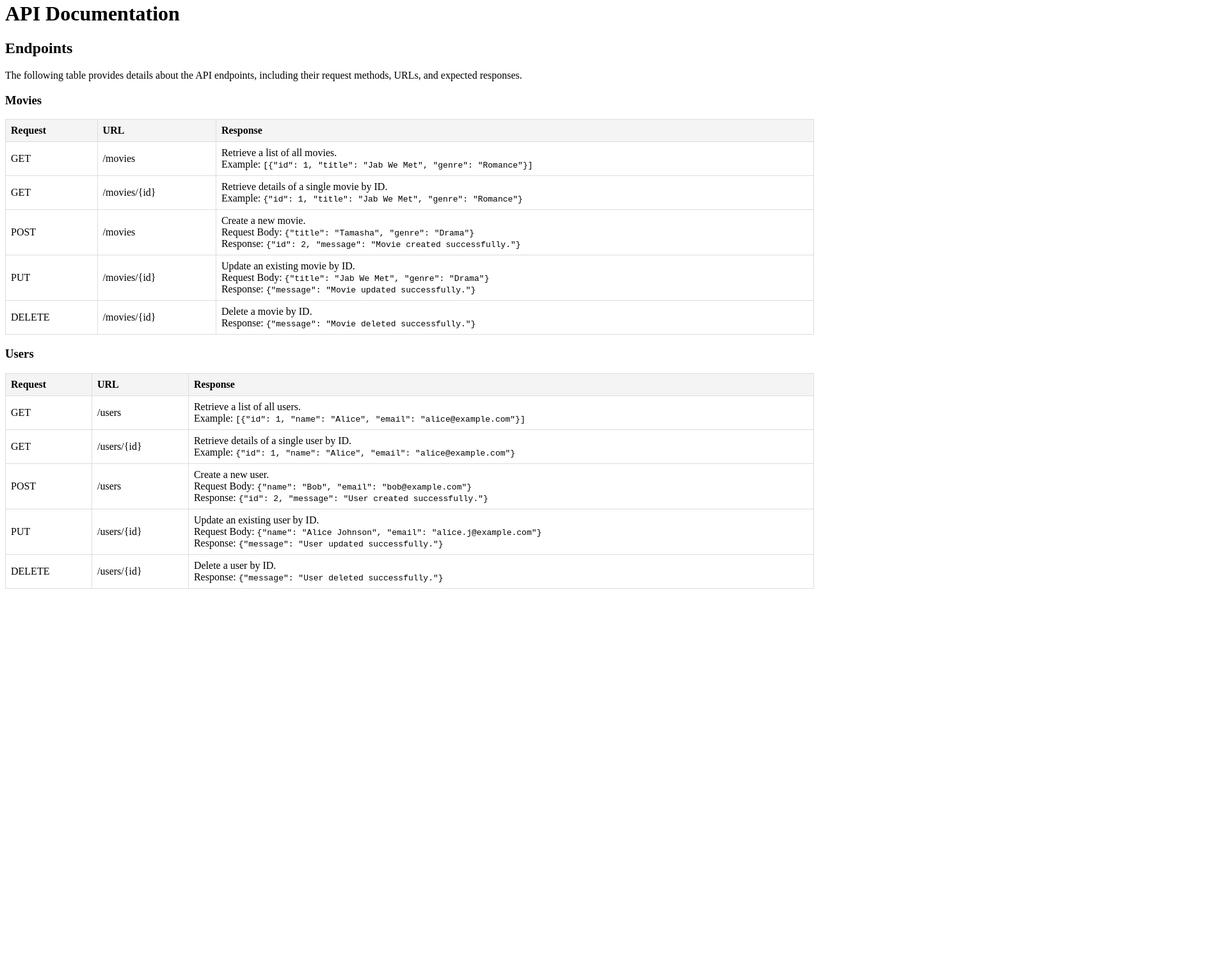
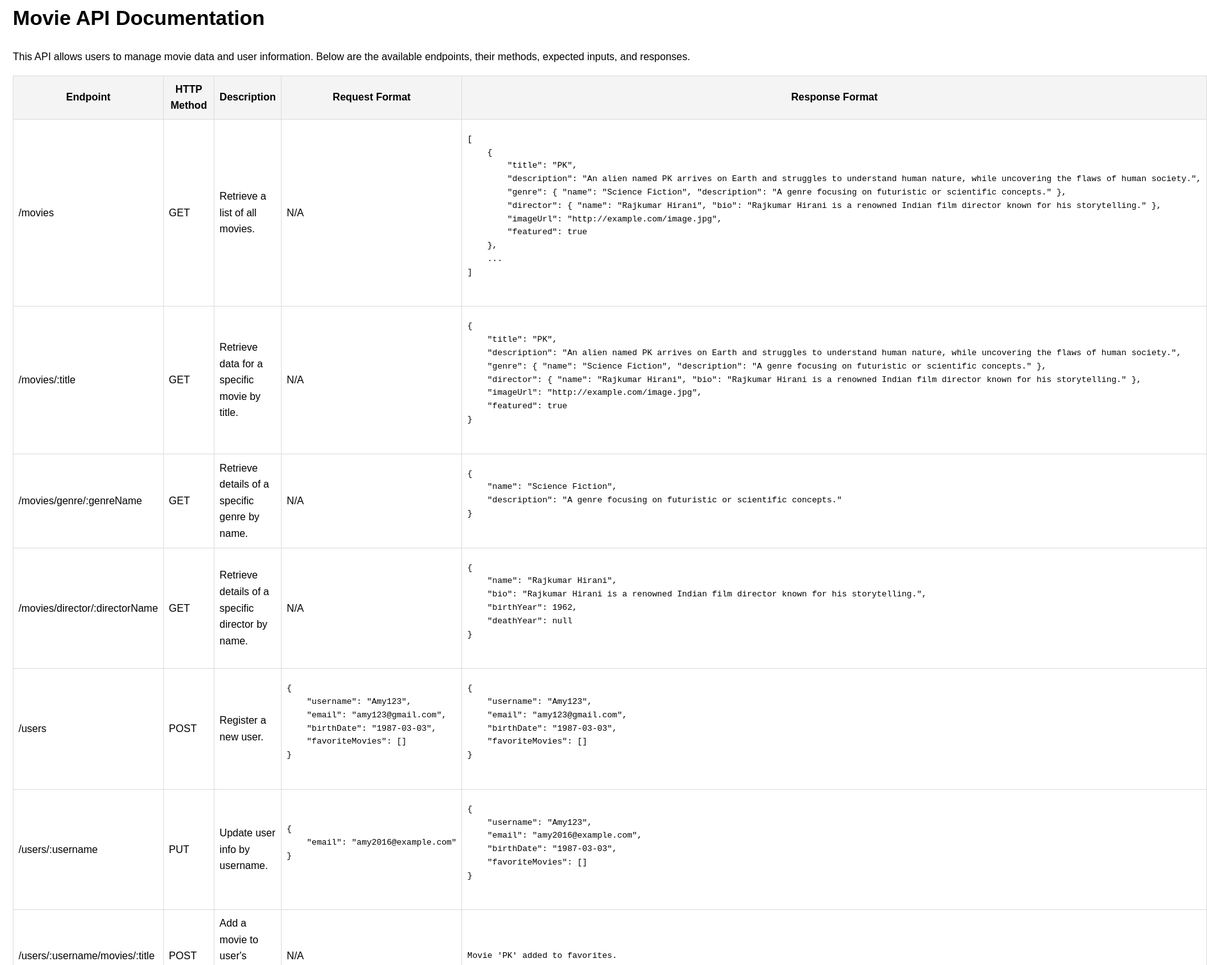
Before and after one commit to amruta387/AmyFlixMovieAPP, a website: page public/documentation.html in a window 1280 px wide. Shown: the part 18-1526 px from the top of the page at 64% size, 1886 px wide, since content can reach past the window. Before the commit the page ends 946 px from the top, so only its background shows below. Drawn offline with Linux system fonts and the light colour scheme.

Commit message:
documented CRUD operations performed in mongoDB

```diff
--- a/package.json
+++ b/package.json
@@ -18,6 +18,7 @@
   "dependencies": {
     "body-parser": "^1.20.3",
     "express": "^4.21.1",
+    "mongoose": "^8.8.3",
     "morgan": "^1.10.0",
     "uuid": "^11.0.3"
   },
--- a/public/documentation.html
+++ b/public/documentation.html
@@ -3,16 +3,21 @@
 <head>
     <meta charset="UTF-8">
     <meta name="viewport" content="width=device-width, initial-scale=1.0">
-    <title>MovieAPI Documentation</title>
+    <title>Movie API Documentation</title>
     <style>
+        body {
+            font-family: Arial, sans-serif;
+            line-height: 1.6;
+            margin: 20px;
+        }
         table {
             width: 100%;
             border-collapse: collapse;
+            margin-bottom: 20px;
         }
         th, td {
             border: 1px solid #ddd;
             padding: 8px;
-            text-align: left;
         }
         th {
             background-color: #f4f4f4;
@@ -20,83 +25,162 @@
     </style>
 </head>
 <body>
-    <h1>API Documentation</h1>
+    <h1>Movie API Documentation</h1>
+    <p>This API allows users to manage movie data and user information. Below are the available endpoints, their methods, expected inputs, and responses.</p>
 
-    <h2>Endpoints</h2>
-    <p>The following table provides details about the API endpoints, including their request methods, URLs, and expected responses.</p>
-
-    <h3>Movies</h3>
     <table>
         <thead>
             <tr>
-                <th>Request</th>
-                <th>URL</th>
-                <th>Response</th>
+                <th>Endpoint</th>
+                <th>HTTP Method</th>
+                <th>Description</th>
+                <th>Request Format</th>
+                <th>Response Format</th>
             </tr>
         </thead>
         <tbody>
             <tr>
+                <td>/movies</td>
                 <td>GET</td>
-                <td>/movies</td>
-                <td>Retrieve a list of all movies.<br>Example: <code>[{"id": 1, "title": "Jab We Met", "genre": "Romance"}]</code></td>
+                <td>Retrieve a list of all movies.</td>
+                <td>N/A</td>
+                <td>
+                    <pre>
+[
+    {
+        "title": "PK",
+        "description": "An alien named PK arrives on Earth and struggles to understand human nature, while uncovering the flaws of human society.",
+        "genre": { "name": "Science Fiction", "description": "A genre focusing on futuristic or scientific concepts." },
+        "director": { "name": "Rajkumar Hirani", "bio": "Rajkumar Hirani is a renowned Indian film director known for his storytelling." },
+        "imageUrl": "http://example.com/image.jpg",
+        "featured": true
+    },
+    ...
+]
+                    </pre>
+                </td>
             </tr>
             <tr>
+                <td>/movies/:title</td>
                 <td>GET</td>
-                <td>/movies/{id}</td>
-                <td>Retrieve details of a single movie by ID.<br>Example: <code>{"id": 1, "title": "Jab We Met", "genre": "Romance"}</code></td>
+                <td>Retrieve data for a specific movie by title.</td>
+                <td>N/A</td>
+                <td>
+                    <pre>
+{
+    "title": "PK",
+    "description": "An alien named PK arrives on Earth and struggles to understand human nature, while uncovering the flaws of human society.",
+    "genre": { "name": "Science Fiction", "description": "A genre focusing on futuristic or scientific concepts." },
+    "director": { "name": "Rajkumar Hirani", "bio": "Rajkumar Hirani is a renowned Indian film director known for his storytelling." },
+    "imageUrl": "http://example.com/image.jpg",
+    "featured": true
+}
+                    </pre>
+                </td>
             </tr>
             <tr>
-                <td>POST</td>
-                <td>/movies</td>
-                <td>Create a new movie.<br>Request Body: <code>{"title": "Tamasha", "genre": "Drama"}</code><br>Response: <code>{"id": 2, "message": "Movie created successfully."}</code></td>
+                <td>/movies/genre/:genreName</td>
+                <td>GET</td>
+                <td>Retrieve details of a specific genre by name.</td>
+                <td>N/A</td>
+                <td>
+                    <pre>
+{
+    "name": "Science Fiction",
+    "description": "A genre focusing on futuristic or scientific concepts."
+}
+                    </pre>
+                </td>
             </tr>
             <tr>
-                <td>PUT</td>
-                <td>/movies/{id}</td>
-                <td>Update an existing movie by ID.<br>Request Body: <code>{"title": "Jab We Met", "genre": "Drama"}</code><br>Response: <code>{"message": "Movie updated successfully."}</code></td>
+                <td>/movies/director/:directorName</td>
+                <td>GET</td>
+                <td>Retrieve details of a specific director by name.</td>
+                <td>N/A</td>
+                <td>
+                    <pre>
+{
+    "name": "Rajkumar Hirani",
+    "bio": "Rajkumar Hirani is a renowned Indian film director known for his storytelling.",
+    "birthYear": 1962,
+    "deathYear": null
+}
+                    </pre>
+                </td>
             </tr>
             <tr>
-                <td>DELETE</td>
-                <td>/movies/{id}</td>
-                <td>Delete a movie by ID.<br>Response: <code>{"message": "Movie deleted successfully."}</code></td>
-            </tr>
-        </tbody>
-    </table>
-
-    <h3>Users</h3>
-    <table>
-        <thead>
-            <tr>
-                <th>Request</th>
-                <th>URL</th>
-                <th>Response</th>
-            </tr>
-        </thead>
-        <tbody>
-            <tr>
-                <td>GET</td>
                 <td>/users</td>
-                <td>Retrieve a list of all users.<br>Example: <code>[{"id": 1, "name": "Alice", "email": "alice@example.com"}]</code></td>
+                <td>POST</td>
+                <td>Register a new user.</td>
+                <td>
+                    <pre>
+{
+    "username": "Amy123",
+    "email": "amy123@gmail.com",
+    "birthDate": "1987-03-03",
+    "favoriteMovies": []
+}
+                    </pre>
+                </td>
+                <td>
+                    <pre>
+{
+    "username": "Amy123",
+    "email": "amy123@gmail.com",
+    "birthDate": "1987-03-03",
+    "favoriteMovies": []
+}
+                    </pre>
+                </td>
             </tr>
             <tr>
-                <td>GET</td>
-                <td>/users/{id}</td>
-                <td>Retrieve details of a single user by ID.<br>Example: <code>{"id": 1, "name": "Alice", "email": "alice@example.com"}</code></td>
+                <td>/users/:username</td>
+                <td>PUT</td>
+                <td>Update user info by username.</td>
+                <td>
+                    <pre>
+{
+    "email": "amy2016@example.com"
+}
+                    </pre>
+                </td>
+                <td>
+                    <pre>
+{
+    "username": "Amy123",
+    "email": "amy2016@example.com",
+    "birthDate": "1987-03-03",
+    "favoriteMovies": []
+}
+                    </pre>
+                </td>
             </tr>
             <tr>
+                <td>/users/:username/movies/:title</td>
                 <td>POST</td>
-                <td>/users</td>
-                <td>Create a new user.<br>Request Body: <code>{"name": "Bob", "email": "bob@example.com"}</code><br>Response: <code>{"id": 2, "message": "User created successfully."}</code></td>
+                <td>Add a movie to user's favorites by username.</td>
+                <td>N/A</td>
+                <td>
+                    <pre>Movie 'PK' added to favorites.</pre>
+                </td>
             </tr>
             <tr>
-                <td>PUT</td>
-                <td>/users/{id}</td>
-                <td>Update an existing user by ID.<br>Request Body: <code>{"name": "Alice Johnson", "email": "alice.j@example.com"}</code><br>Response: <code>{"message": "User updated successfully."}</code></td>
+                <td>/users/:username/movies/:title</td>
+                <td>DELETE</td>
+                <td>Remove a movie from user's favorites by username.</td>
+                <td>N/A</td>
+                <td>
+                    <pre>Movie 'PK' removed from favorites.</pre>
+                </td>
             </tr>
             <tr>
+                <td>/users/:username</td>
                 <td>DELETE</td>
-                <td>/users/{id}</td>
-                <td>Delete a user by ID.<br>Response: <code>{"message": "User deleted successfully."}</code></td>
+                <td>Deregister a user by username.</td>
+                <td>N/A</td>
+                <td>
+                    <pre>User 'Amy123' deregistered.</pre>
+                </td>
             </tr>
         </tbody>
     </table>
```
Also changed, not shown: 1 other file.
